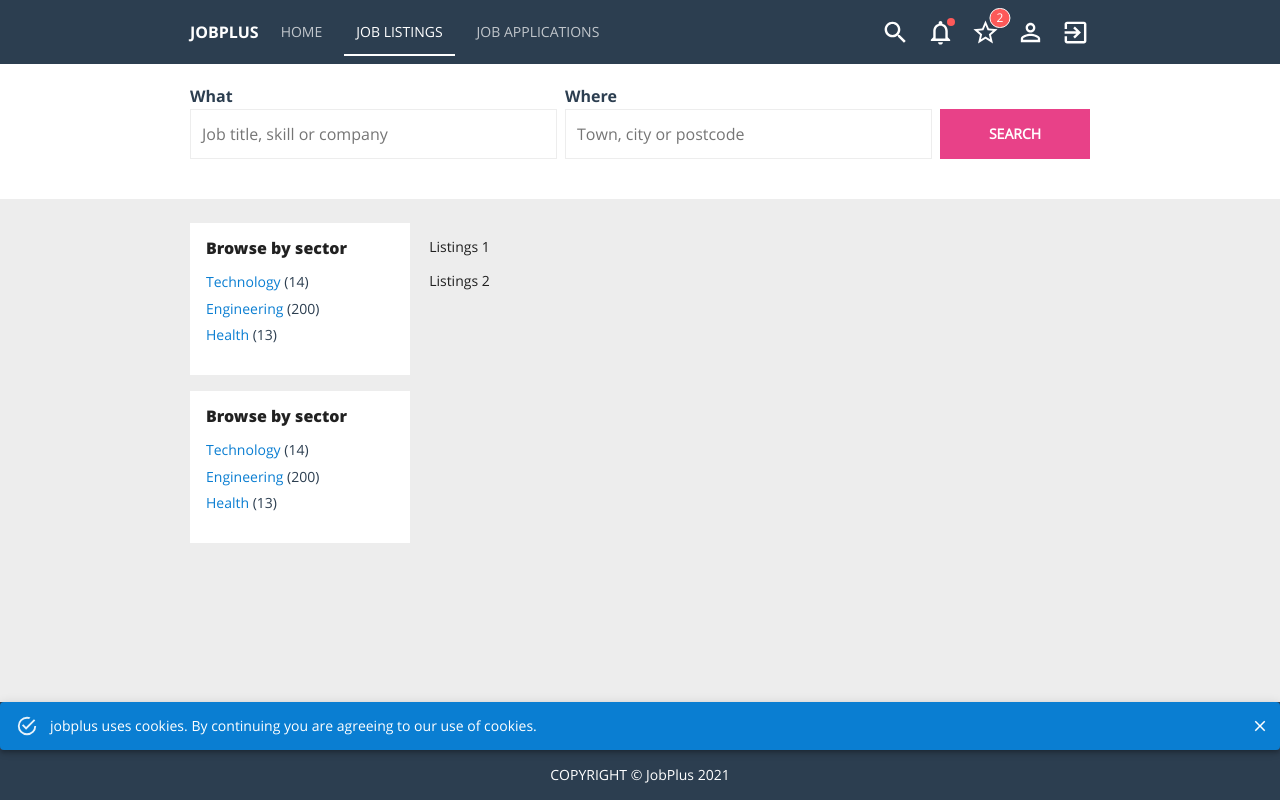
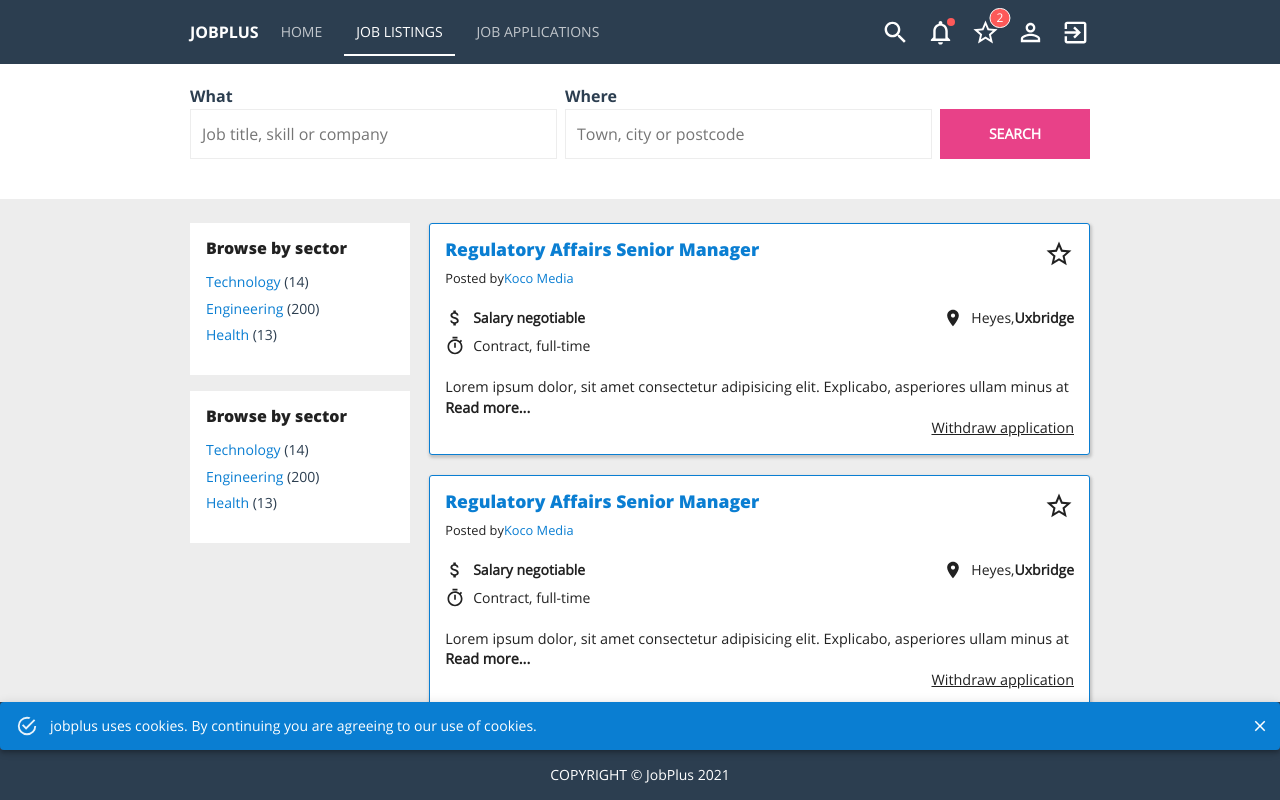
Before and after one commit to collins-adhola/jobplus_react_frontend, a React (Create React App) app: page /job-listings in a window 1280 px wide. Built offline with nearby package versions, Linux system fonts and the light colour scheme.

Commit message:
added complete  Filter page and Listing page

```diff
--- /dev/null
+++ b/src/components/Listing.js
@@ -0,0 +1,110 @@
+import React from 'react'
+import {makeStyles} from '@material-ui/styles';
+import { Typography } from '@material-ui/core';
+import StarIcon from '@material-ui/icons/Star';
+import StarBorderIcon from '@material-ui/icons/StarBorder';
+import { Link } from "react-router-dom";
+
+import AttachMoneyIcon from '@material-ui/icons/AttachMoney';
+import LocationOnIcon from '@material-ui/icons/LocationOn';
+import TimerIcon from '@material-ui/icons/Timer';
+
+const useStyles = makeStyles((theme) => ({
+   root: {
+      border: `1px solid ${theme.palette.common.beta}`,
+      backgroundColor: theme.palette.common.light,
+      padding: '15px',
+      borderRadius: '3px',
+      boxShadow: `1px 2px 3px 1px ${theme.palette.common.elements}`,
+      marginBottom: '20px'
+    },
+    header: {
+      display: 'grid',
+      gridTemplateRows: 'repeat(2, auto)',
+      gridTemplateColumns: 'repeat(2, auto)',
+  },
+  title: {
+    gridRow: '1 / 2',
+    gridColumn: '1 / 2',
+
+    ...theme.fonts.extraBold,
+    fontSize: '1.1rem',
+    color: theme.palette.common.beta,
+  },
+  saved: {
+    gridRow: '1 / 2',
+    gridColumn: '2 / 3',
+    justifySelf: 'right',
+    fontSize: '30px',
+  },
+  company: {
+    gridRow: '2 / 3',
+    gridColumn: '1 / 2',
+    fontSize: '0.8rem',
+    margin: 0,
+    '& span': {
+      color: theme.palette.common.beta,
+    }
+  },
+  items: {
+    display: 'grid',
+    gridTemplateRows: 'repeat(2, 1fr)',
+    gridTemplateColumns: 'repeat(2, 1fr)',
+    gridGap: '0.5rem',
+    listStyle: 'none',
+    margin: '1.3rem 0',
+    padding: 0,
+    '& li': {
+      display: 'flex',
+      '& svg': {
+        fontSize: '20px',
+        marginRight: '0.5rem',
+      }
+    },
+    '& li:nth-of-type(2)': {
+      justifySelf: 'right'
+    }
+  },
+  details: {
+    fontSize: '0.9rem',
+    marginBottom: 0,
+    '& a': {
+      color: 'inherit',
+      textDecoration: 'none'
+    }
+  },
+  cta: {
+    fontSize: '0.9rem',
+    textAlign: 'right',
+    display: 'block',
+    color: 'inherit',
+  }
+
+}));
+
+export default function Listing() {
+  const classes = useStyles();
+  return (
+    <div className={classes.root}>
+      <header className={classes.header}>
+        <Typography className={classes.title} variant='h1'>Regulatory Affairs Senior Manager</Typography>
+        < StarBorderIcon className={classes.saved} />
+
+        <p className={classes.company}>Posted by<span>Koco Media</span></p>
+     </header>
+
+     <ul className={classes.items}>
+        <li><AttachMoneyIcon /><b>Salary negotiable</b></li>
+        <li><LocationOnIcon />Heyes, <b>Uxbridge</b></li>
+        <li><TimerIcon />Contract, full-time</li>
+     </ul>
+
+      <p className={classes.details}>
+          Lorem ipsum dolor, sit amet consectetur adipisicing elit.
+          Explicabo, asperiores ullam minus at <b><Link to="/">Read more...</Link></b>
+        </p>
+
+        <Link className={classes.cta} to="/">Withdraw application</Link>
+    </div>
+  )
+}
--- a/src/components/ListingFilter.js
+++ b/src/components/ListingFilter.js
@@ -2,6 +2,7 @@ import React from 'react'
 import {makeStyles} from '@material-ui/styles';
 import { Hidden } from '@material-ui/core';
 import Filter from './Filter'
+import Listing from './Listing'
 
 const useStyles = makeStyles((theme) => ({
   root: {
@@ -34,8 +35,8 @@ export default function ListingFilter() {
         </Hidden>
       </div>
       <div className={classes.rblock}>
-        <p>Listings 1</p>
-        <p>Listings 2</p>
+        < Listing />
+        < Listing />
       </div>
     </div>
   )
```
